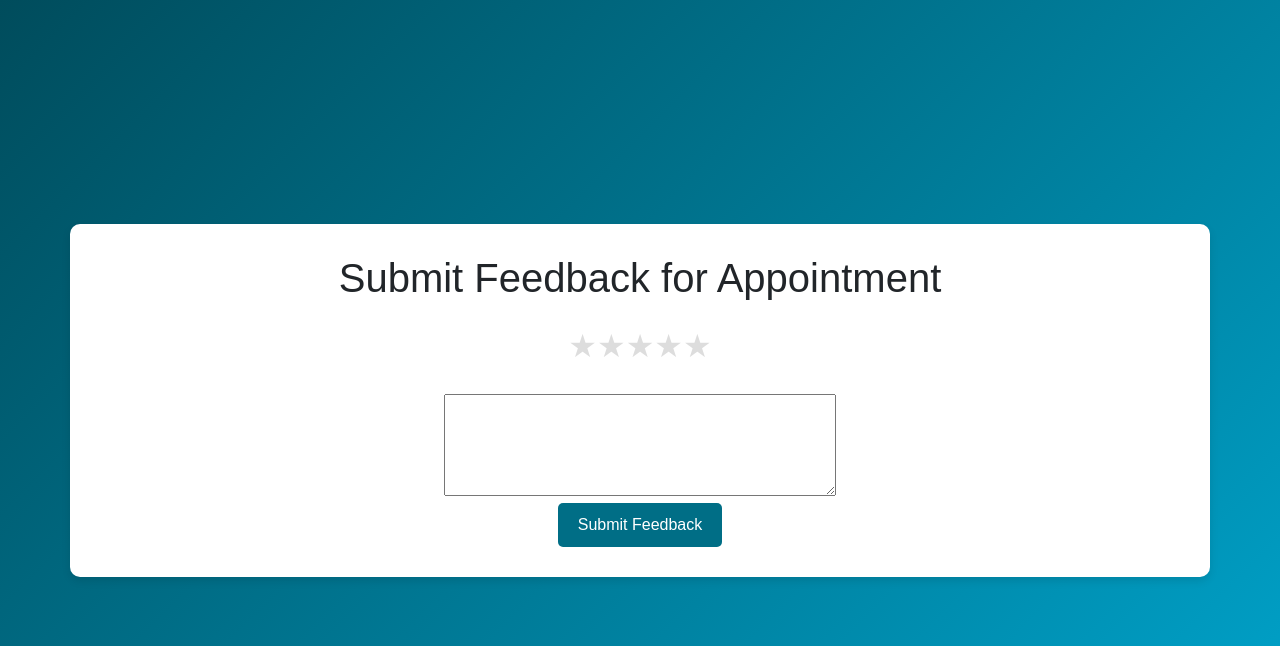
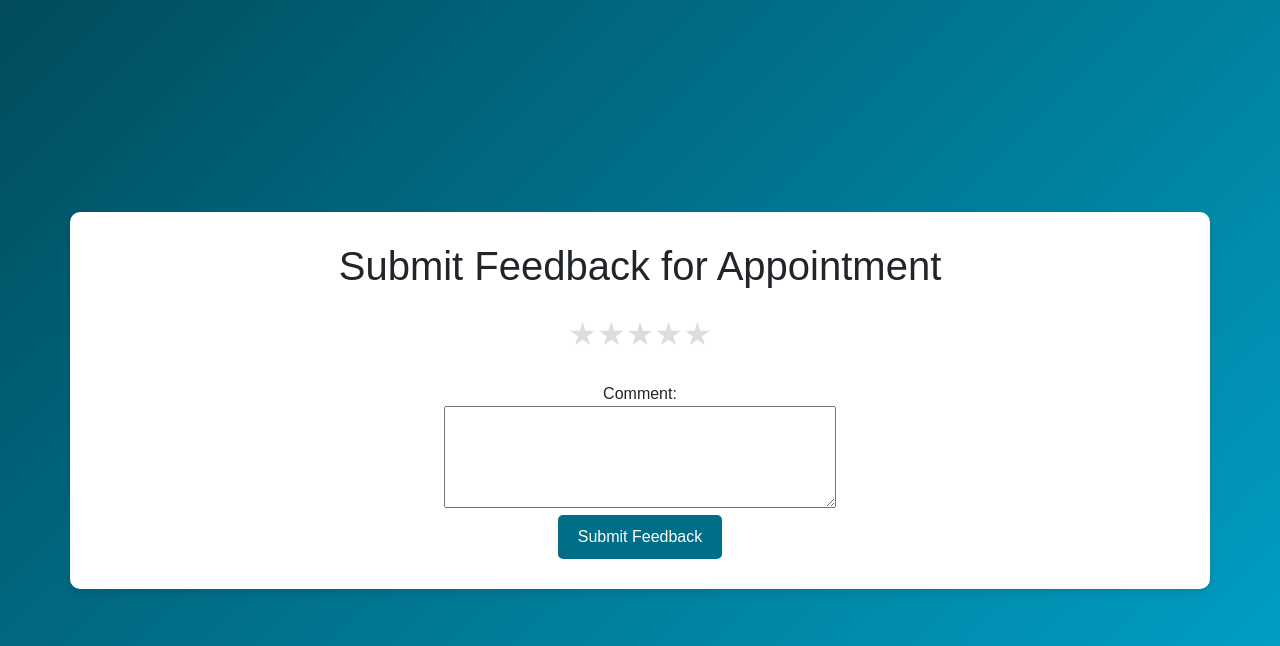
Before and after one commit to Rohan120805/AppointmentGuru, a Django app: page /submit_feedback/45/ in a window 1280 px wide. Shown: the top 646 px of the page. Run offline with Django 5.2, Linux system fonts and the light colour scheme; data comes from the database, SQL or seed files in the repository; both versions use the stored data as it was after the commit.

Commit message:
Minor html modifications

```diff
--- a/templates/submit_feedback.html
+++ b/templates/submit_feedback.html
@@ -98,6 +98,7 @@
                 <input type="radio" id="star2" name="rating" value="2"><label for="star2" title="2 stars">&#9733;</label>
                 <input type="radio" id="star1" name="rating" value="1"><label for="star1" title="1 star">&#9733;</label>
             </div><br>
+            <label for="comment">Comment:</label><br>
             {{ form.comments }}
             <br>
             <button type="submit" class="btn btn-submit">Submit Feedback</button>
```
Also changed, not shown: db.sqlite3.
